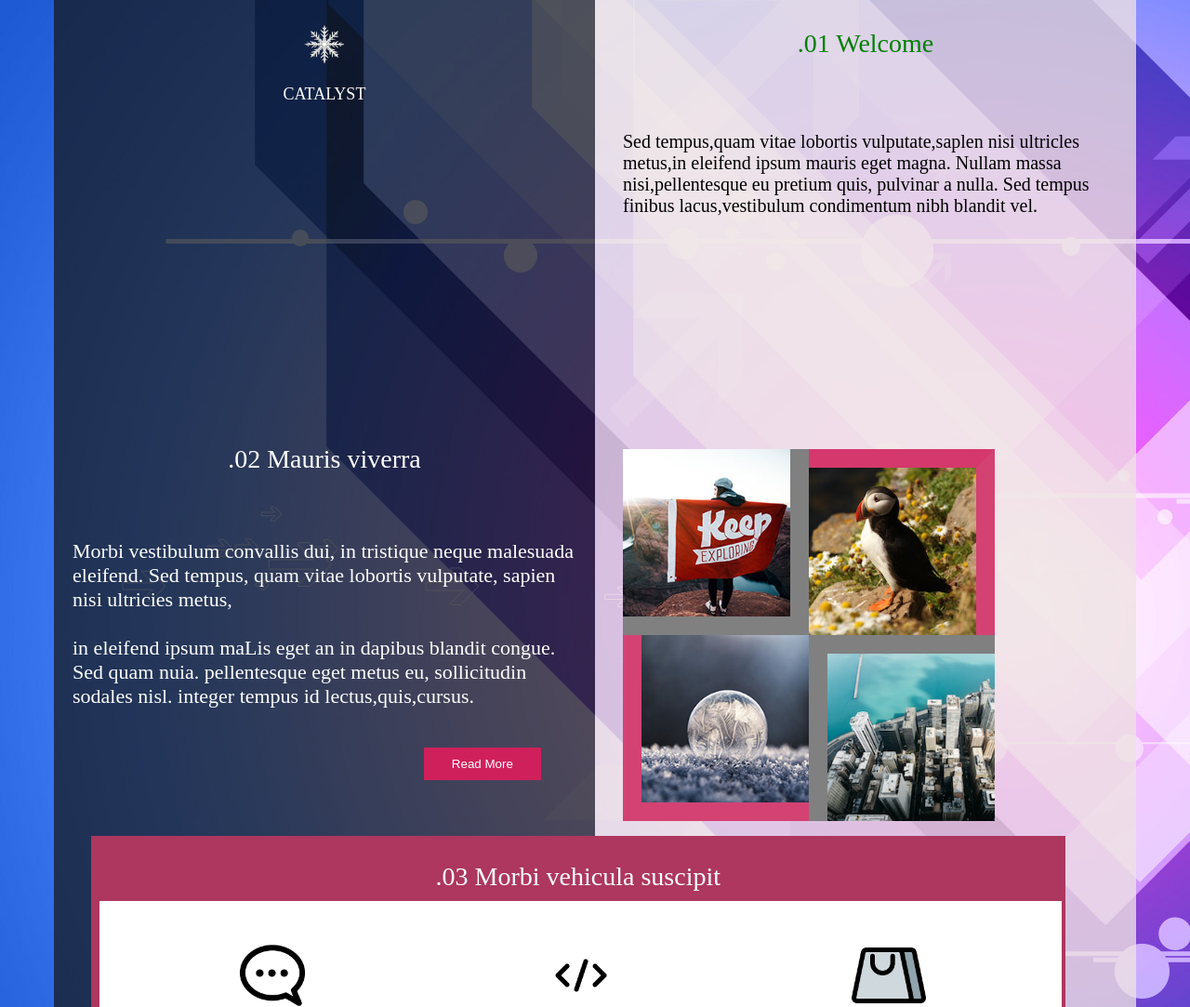
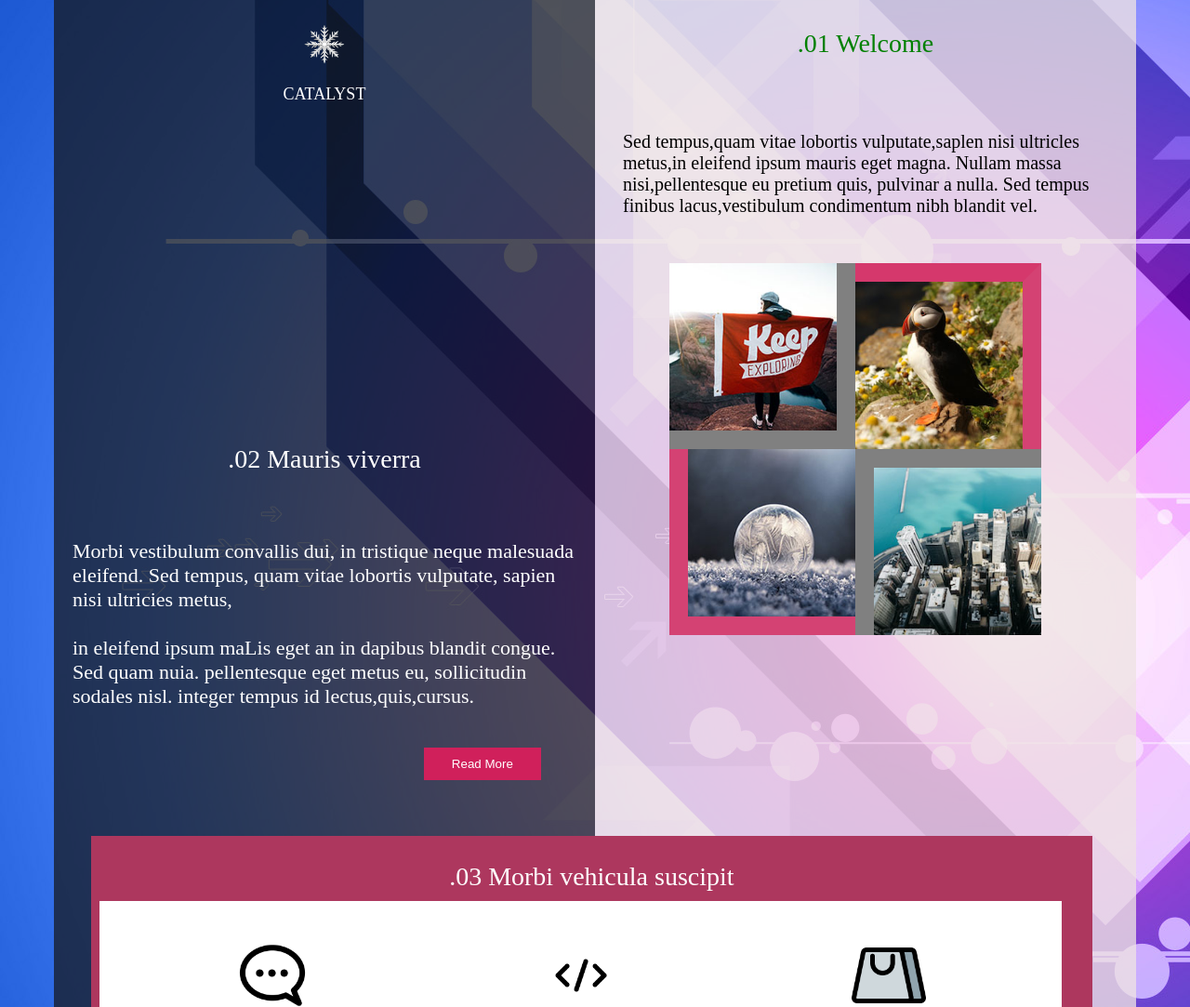
Before and after one commit to Sunniraj202/project2, a plain HTML site: page index.html in a window 1280 px wide. Shown: the part 135-1218 px from the top of the page at 93% size. Drawn offline with Linux system fonts and the light colour scheme.

Commit message:
Update myproject.css

```diff
--- a/myproject.css
+++ b/myproject.css
@@ -64,8 +64,8 @@ body {
 }
 
 .images {
-    margin-top: 200px;
-    margin-left: 30px;
+/*     margin-top: 200px; */
+    margin-left: 80px;
 
 }
 
@@ -125,7 +125,7 @@ body {
     z-index: 1;
     font-size: 28px;
     color: white;
-    width: 180%;
+    width: 185%;
     height: 200px;
     background-color: rgb(173, 55, 94);
 
```
